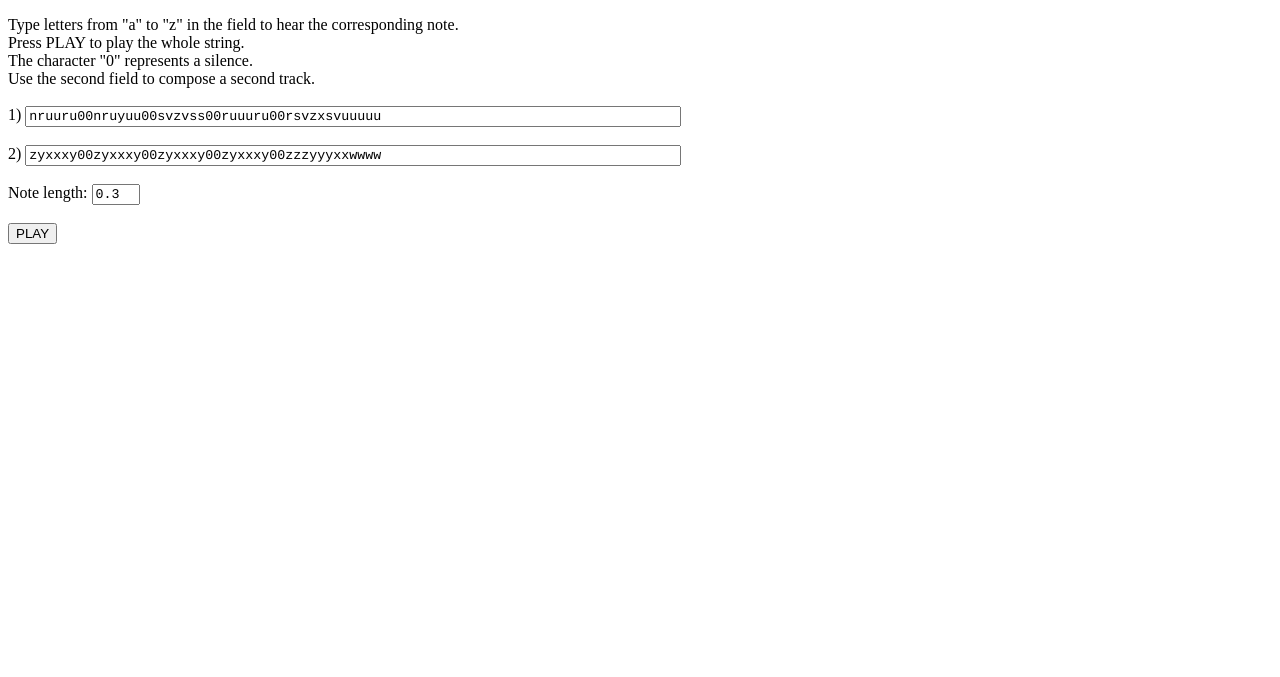
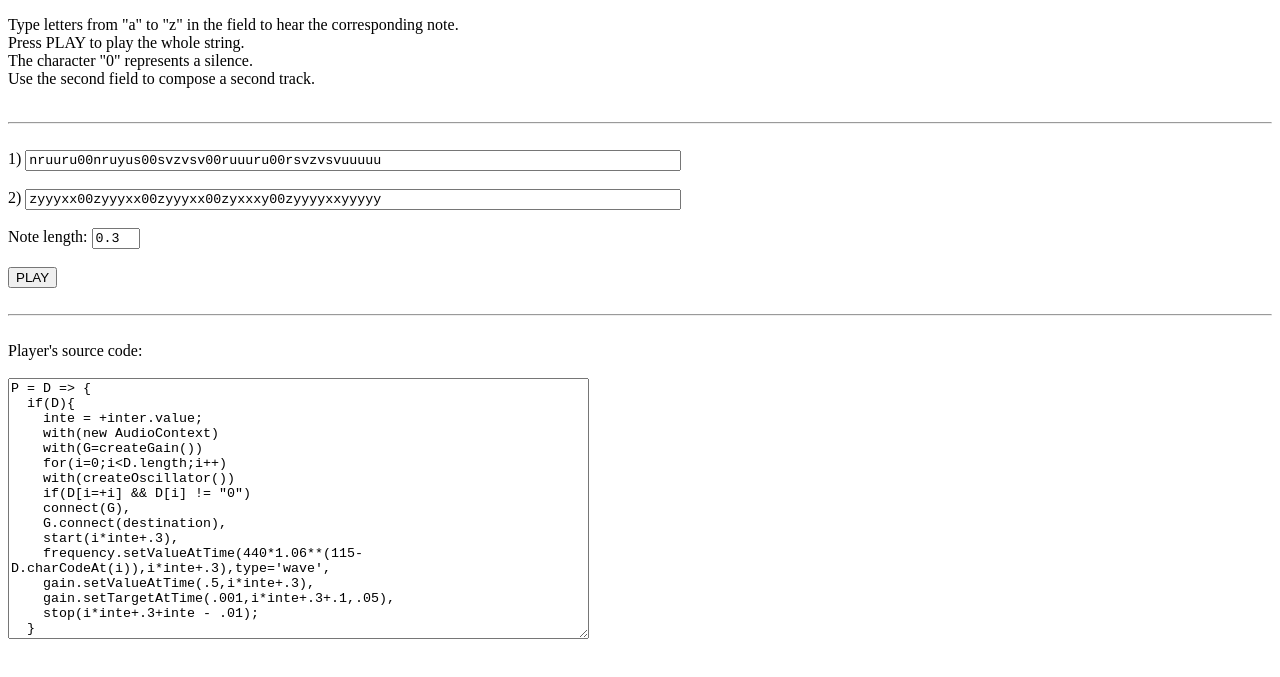
Before and after one commit to xem/alphabet-piano, a plain HTML site: page index.html in a window 1280 px wide. Shown: the part 33-710 px from the top of the page. Drawn offline with Linux system fonts and the light colour scheme.

Commit message:
better ui + lag bug fix

```diff
--- a/index.html
+++ b/index.html
@@ -5,10 +5,13 @@
 <br>Use the second field to compose a second track.
 <br>
 <br>
-1) <input id=i1 value="nruuru00nruyuu00svzvss00ruuuru00rsvzxsvuuuuu" size=80>
+<hr>
+<br>
+
+1) <input id=i1 value="nruuru00nruyus00svzvsv00ruuuru00rsvzvsvuuuuu" size=80>
 <br>
 <br>
-2) <input id=i2 value="zyxxxy00zyxxxy00zyxxxy00zyxxxy00zzzyyyxxwwww" size=80>
+2) <input id=i2 value="zyyyxx00zyyyxx00zyyyxx00zyxxxy00zyyyyxxyyyyy" size=80>
 <br>
 <br>
 
@@ -16,6 +19,31 @@ Note length: <input id=inter value=0.3 size=4>
 <br>
 <br>
 <button id=p>PLAY</button>
+
+<br>
+<br>
+<hr>
+<br>
+Player's source code:
+<br>
+<br>
+<textarea cols=70 rows=17>P = D => {
+  if(D){
+    inte = +inter.value;
+    with(new AudioContext)
+    with(G=createGain())
+    for(i=0;i<D.length;i++)
+    with(createOscillator())
+    if(D[i=+i] && D[i] != "0")
+    connect(G),
+    G.connect(destination),
+    start(i*inte+.3),
+    frequency.setValueAtTime(440*1.06**(115-D.charCodeAt(i)),i*inte+.3),type='wave',
+    gain.setValueAtTime(.5,i*inte+.3),
+    gain.setTargetAtTime(.001,i*inte+.3+.1,.05),
+    stop(i*inte+.3+inte - .01);
+  }
+}</textarea>
 
 <script>
 pl = D => {
@@ -28,11 +56,11 @@ pl = D => {
     if(D[i=+i] && D[i] != "0")
     connect(G),
     G.connect(destination),
-    start(i*.3),
-    frequency.setValueAtTime(440*1.06**(115-D.charCodeAt(i)),i*inte),type='wave',
-    gain.setValueAtTime(.5,i*inte),
-    gain.setTargetAtTime(.001,i*inte+.1,.05),
-    stop(i*inte+inte - .01);
+    start(i*inte+.3),
+    frequency.setValueAtTime(440*1.06**(115-D.charCodeAt(i)),i*inte+.3),type='wave',
+    gain.setValueAtTime(.5,i*inte+.3),
+    gain.setTargetAtTime(.001,i*inte+.3+.1,.05),
+    stop(i*inte+.3+inte - .01);
   }
 };
 
```
